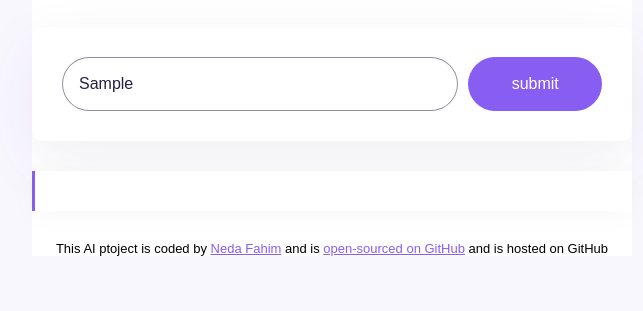
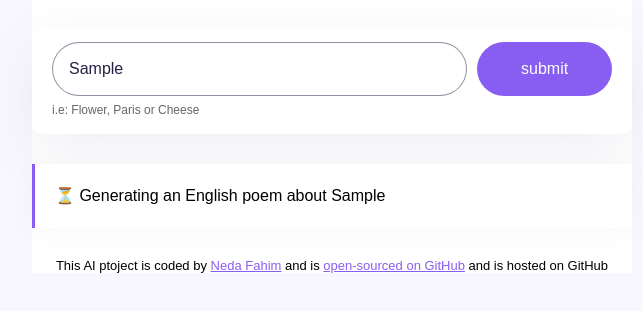
Before and after one commit to NedaFahim/English-poem-generator, a plain HTML site: page index.html in a window 1280 px wide. Both pictures are taken after typing "Sample" into the empty fields and a click on the input "submit". Shown: the part 231-542 px from the top of the page, without its empty margins (308-951 px from the left). Drawn offline with nearby package versions, Linux system fonts and the light colour scheme; no server answers.

Commit message:
Improved the User Experience

```diff
--- a/index.html
+++ b/index.html
@@ -6,7 +6,7 @@
     <meta name="viewport" content="width=device-width, initial-scale=1.0">
     <title>AI Poem Generator</title>
     <script src="https://unpkg.com/typewriter-effect@latest/dist/core.js"></script>
-   <script src="https://cdn.jsdelivr.net/npm/axios@1.6.7/dist/axios.min.js"></script>
+    <script src="https://cdn.jsdelivr.net/npm/axios@1.6.7/dist/axios.min.js"></script>
     <link rel="stylesheet" href="src/style.css">
 </head>
 
@@ -16,13 +16,19 @@
             <h1>Welcome to AI English Poem Generator</h1>
         </header>
         <main>
-            <form id="poem-generator-form">
-                <input type="text" class="instructions" placeholder="Enter the topic of the poem" autofocus required
-                    autocomplete="off" id="user-instructions"/>
-                <input type="submit" class="submitButton" value="submit">
-            </form>
-            <div class="poem" id="poem">
+            <div class="form-wrapper">
+                <form id="poem-generator-form">
+                    <input type="text" class="instructions"
+                        placeholder="Enter the topic of the English poem you'd like to generate" autofocus required
+                        autocomplete="off" id="user-instructions" />
+                    <input type="submit" class="submitButton" value="submit">
+                </form>
+
+                <div class="hint">i.e: Flower, Paris or Cheese</div>
             </div>
+            <div class="poem hidden" id="poem">
+            </div>
+
         </main>
 
         <footer>This AI ptoject is coded by <a target="_blank" href="https://github.com/NedaFahim">Neda Fahim</a> and is
--- a/src/script.js
+++ b/src/script.js
@@ -5,7 +5,7 @@ function displayPoem(response) {
     strings: response.data.answer,
     autoStart: true,
     cursor: null,
-    delay: 1,
+    delay: 20,
   });
 }
 
@@ -17,6 +17,11 @@ function generatePoem(event) {
     "you are a romantic poem expert and love to write short poems. your mission is to generate a 4 line poem in basic HTML. make sure to follow user instructions.";
   let prompt = `user instructions: generate an English poem about ${instructionsInput.value}. sign the poem with 'SheCodes AI' inside an <strong> element. do not show "html" on the top.`;
   let apiURL = `https://api.shecodes.io/ai/v1/generate?prompt=${prompt}&context=${context}&key=${apiKey}`;
+
+  let poemElement = document.querySelector("#poem");
+  poemElement.classList.remove("hidden");
+  poemElement.innerHTML = `<div class = "blink"> ⏳ Generating an English poem about ${instructionsInput.value} </div>`;
+
   console.log(`generate a poem about ${instructionsInput.value}`);
 
   axios.get(apiURL).then(displayPoem);
--- a/src/style.css
+++ b/src/style.css
@@ -17,13 +17,7 @@ header {
 }
 
 form {
-    padding: 30px;
-    background-color: #fff;
-    border-radius: 10px;
     display: flex;
-    box-shadow: 0px 20px 60px rgba(65, 50, 100, 0.08);
-    margin-bottom: 30px;
-
 }
 
 a {
@@ -34,6 +28,22 @@ footer {
     text-align: center;
     font-size: 13px;
     margin-top: 30px;
+}
+
+.form-wrapper {
+    background-color: #fff;
+    margin-bottom: 30px;
+    border-radius: 10px;
+    box-shadow: 0px 20px 60px rgba(65, 50, 100, 0.08);
+    padding: 15px 20px;
+
+}
+
+.hint {
+    line-height: 1.5;
+    font-size: 12px;
+    margin-top: 5px;
+    opacity: 0.6;
 }
 
 .container {
@@ -70,9 +80,29 @@ footer {
     line-height: 24px;
     border-left: 3px solid #885df1;
     box-shadow: 0px 4px 30px 0px rgba(39, 33, 66, 0.03);
+}
 
+.hidden {
+    display: none;
 }
 
 .poem strong {
     color: #885df1;
 }
+
+@keyframes blink-animation {
+    to {
+        visibility: hidden;
+    }
+}
+
+@-webkit-keyframes blink-animation {
+    to {
+        visibility: hidden;
+    }
+}
+
+.blink {
+    -webkit-animation: blink-animation 1s steps(5, start) infinite;
+    animation: blink-animation 1s steps(5, start) infinite;
+}
```
